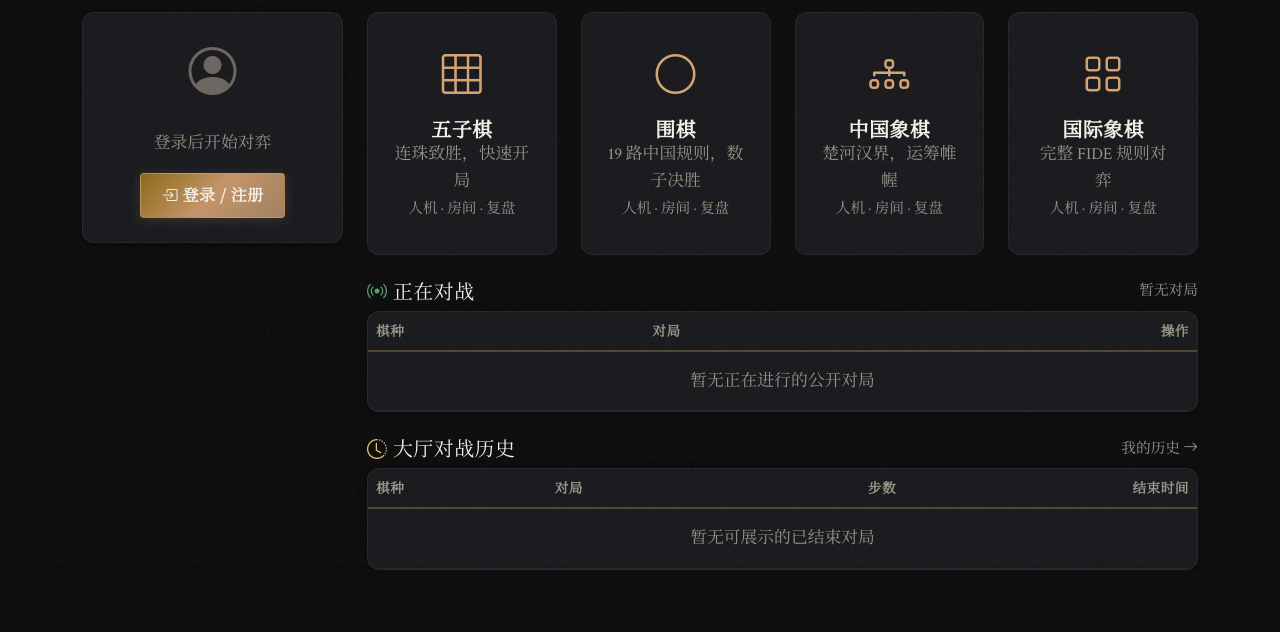
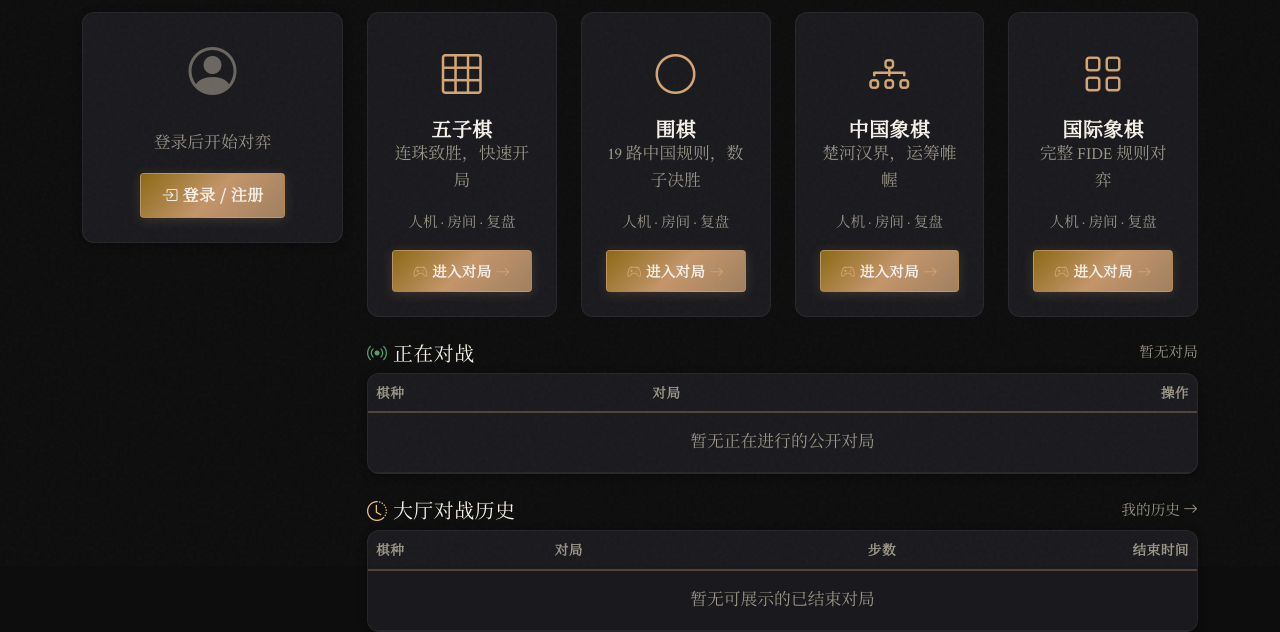
Before and after one commit to dbx192/GomokuBattle, a FastAPI app: page / in a window 1280 px wide. Shown: the part 234-866 px from the top of the page. Before the commit the page ends 804 px from the top, so only its background shows below. Run offline with FastAPI, Linux system fonts and the light colour scheme; data that the repository does not hold is empty; some libraries are stand-ins or nearby versions.

Commit message:
style: 优化游戏卡片布局与AI难度默认选项
1. 调整首页游戏卡片样式，添加进入按钮并统一卡片高度与内边距
2. 将AI难度默认选项改为简单模式
3. 更新静态资源缓存版本号

```diff
--- a/static/css/main.css
+++ b/static/css/main.css
@@ -351,11 +351,14 @@ h1, h2, h3, h4, h5, h6 {
     border: 1px solid var(--border-subtle);
     background: var(--bg-surface);
     border-radius: var(--radius-lg);
-    padding: 2rem 1.5rem;
+    padding: 2rem 1.5rem 1.5rem;
     text-align: center;
     transition: all var(--transition-slow);
     position: relative;
     overflow: hidden;
+    display: flex;
+    flex-direction: column;
+    min-height: 270px;
 }
 
 .game-mode-card::before {
@@ -396,6 +399,13 @@ h1, h2, h3, h4, h5, h6 {
 
 .game-mode-card .card-text {
     color: var(--text-secondary);
+}
+
+.game-mode-card .enter-btn {
+    margin-top: auto;
+    width: 100%;
+    padding: 0.55rem 1rem;
+    font-size: 0.9rem;
 }
 
 /* ── Buttons ── */
--- a/static/js/play.js
+++ b/static/js/play.js
@@ -286,7 +286,7 @@ function drawXiangqi() {
     for(let c=0;c<9;c++){ctx.beginPath();ctx.moveTo(p+c*cell,p);ctx.lineTo(p+c*cell,p+4*cell);ctx.moveTo(p+c*cell,p+5*cell);ctx.lineTo(p+c*cell,p+9*cell);ctx.stroke();}
     ctx.fillStyle='rgba(85,49,25,.72)';ctx.font='28px "Noto Serif SC",serif';ctx.textAlign='center';ctx.textBaseline='middle';ctx.fillText('楚 河',p+2.5*cell,p+4.5*cell);ctx.fillText('汉 界',p+5.5*cell,p+4.5*cell);
     ctx.beginPath();ctx.moveTo(p+3*cell,p);ctx.lineTo(p+5*cell,p+2*cell);ctx.moveTo(p+5*cell,p);ctx.lineTo(p+3*cell,p+2*cell);ctx.moveTo(p+3*cell,p+7*cell);ctx.lineTo(p+5*cell,p+9*cell);ctx.moveTo(p+5*cell,p+7*cell);ctx.lineTo(p+3*cell,p+9*cell);ctx.stroke();
-    if(!state)return;const chars={r:'车',h:'马',e:'相',a:'仕',k:'帅',c:'炮',p:'兵'};const last=recentMove();if(last&&Number.isInteger(last.from_row)&&Number.isInteger(last.to_row)){markRecentPoint(p+last.from_col*cell,p+last.from_row*cell,34);markRecentPoint(p+last.to_col*cell,p+last.to_row*cell,34);}state.board.forEach((row,r)=>row.forEach((piece,c)=>{if(piece==='0')return;const x=p+c*cell,y=p+r*cell;ctx.save();ctx.shadowColor='rgba(39,20,8,.4)';ctx.shadowBlur=6;ctx.shadowOffsetY=3;const g=ctx.createRadialGradient(x-9,y-10,3,x,y,29);if(piece===piece.toUpperCase()){g.addColorStop(0,'#ffe7bd');g.addColorStop(1,'#c8864f');}else{g.addColorStop(0,'#fbf0d9');g.addColorStop(1,'#bca789');}ctx.fillStyle=g;ctx.beginPath();ctx.arc(x,y,30,0,Math.PI*2);ctx.fill();ctx.strokeStyle=piece===piece.toUpperCase()?'#a52e2b':'#29251f';ctx.lineWidth=2;ctx.stroke();ctx.fillStyle=piece===piece.toUpperCase()?'#a52e2b':'#29251f';ctx.font='30px "Noto Serif SC",serif';ctx.textAlign='center';ctx.textBaseline='middle';ctx.fillText(chars[piece.toLowerCase()],x,y+1);ctx.restore();}));
+    if(!state)return;const chars={r:'车',h:'马',e:'相',a:'仕',k:'帅',c:'炮',p:'兵'};const last=recentMove();if(last&&Number.isInteger(last.from_row)&&Number.isInteger(last.to_row)){markRecentPoint(p+last.from_col*cell,p+last.from_row*cell,34);markRecentPoint(p+last.to_col*cell,p+last.to_row*cell,34);}state.board.forEach((row,r)=>row.forEach((piece,c)=>{if(piece==='0')return;const x=p+c*cell,y=p+r*cell,isRed=piece===piece.toUpperCase();ctx.save();ctx.shadowColor='rgba(18,9,4,.5)';ctx.shadowBlur=8;ctx.shadowOffsetY=3;const rim=ctx.createRadialGradient(x-8,y-10,3,x,y,31);if(isRed){rim.addColorStop(0,'#ffe3b8');rim.addColorStop(1,'#a9602f');}else{rim.addColorStop(0,'#6e5d47');rim.addColorStop(1,'#241b10');}ctx.fillStyle=rim;ctx.beginPath();ctx.arc(x,y,31,0,Math.PI*2);ctx.fill();ctx.restore();const face=ctx.createRadialGradient(x-7,y-9,2,x,y,26);if(isRed){face.addColorStop(0,'#fff4df');face.addColorStop(1,'#e7c69a');}else{face.addColorStop(0,'#f8edd9');face.addColorStop(1,'#d3bfa0');}ctx.beginPath();ctx.arc(x,y,26,0,Math.PI*2);ctx.fillStyle=face;ctx.fill();ctx.strokeStyle=isRed?'rgba(165,46,43,.55)':'rgba(41,37,31,.5)';ctx.lineWidth=1.5;ctx.beginPath();ctx.arc(x,y,21,0,Math.PI*2);ctx.stroke();ctx.save();ctx.fillStyle=isRed?'#b32424':'#201a14';ctx.font='700 30px "Noto Serif SC",serif';ctx.textAlign='center';ctx.textBaseline='middle';ctx.shadowColor='rgba(0,0,0,.18)';ctx.shadowBlur=1;ctx.shadowOffsetY=1;ctx.fillText(chars[piece.toLowerCase()],x,y+1);ctx.restore();}));
     if(selected){ctx.strokeStyle='#f0bf70';ctx.lineWidth=4;ctx.strokeRect(p+selected.col*cell-35,p+selected.row*cell-35,70,70);}
 }
 function renderClock() {
--- a/templates/base.html
+++ b/templates/base.html
@@ -9,7 +9,7 @@
     <link href="/static/lib/bootstrap/css/bootstrap.min.css" rel="stylesheet">
     <link href="/static/lib/bootstrap-icons/css/bootstrap-icons.min.css" rel="stylesheet">
     <link href="/static/lib/toastr/toastr.min.css" rel="stylesheet">
-    <link href="/static/css/main.css?v=20260824" rel="stylesheet">
+    <link href="/static/css/main.css?v=20260920" rel="stylesheet">
 
     {% block head_extra %}{% endblock %}
 </head>
--- a/templates/index.html
+++ b/templates/index.html
@@ -64,12 +64,15 @@
                 <div class="row g-4 mb-4">
                     {% for code, icon, title, text in [('gomoku','bi-grid-3x3','五子棋','连珠致胜，快速开局'), ('go','bi-circle','围棋','19 路中国规则，数子决胜'), ('xiangqi','bi-diagram-3','中国象棋','楚河汉界，运筹帷幄'), ('chess','bi-grid','国际象棋','完整 FIDE 规则对弈')] %}
                     <div class="col-md-6 col-xl-3">
-                        <a href="/play/{{ code }}" class="text-decoration-none">
-                            <div class="game-mode-card">
+                        <a href="/play/{{ code }}" class="text-decoration-none h-100 d-block">
+                            <div class="game-mode-card h-100 d-flex flex-column">
                                 <i class="bi {{ icon }}" style="font-size: 2.5rem;"></i>
                                 <h5 class="card-title mt-2">{{ title }}</h5>
-                                <p class="card-text mb-0">{{ text }}</p>
-                                <small class="text-muted">人机 · 房间 · 复盘</small>
+                                <p class="card-text">{{ text }}</p>
+                                <small class="text-muted mb-3">人机 · 房间 · 复盘</small>
+                                <span class="btn btn-primary enter-btn">
+                                    <i class="bi bi-controller"></i> 进入对局 <i class="bi bi-arrow-right"></i>
+                                </span>
                             </div>
                         </a>
                     </div>
--- a/templates/play.html
+++ b/templates/play.html
@@ -11,7 +11,7 @@
         <aside class="play-sidebar">
             <div class="play-actions">
                 <div class="mode-switch" role="group"><button class="mode-choice is-active" data-mode="ai"><i class="bi bi-cpu"></i> 人机</button><button class="mode-choice" data-mode="room"><i class="bi bi-people"></i> 房间</button></div>
-                <label class="ai-difficulty" id="difficultyControl"><span>AI 难度</span><select id="difficultySelect" class="form-select form-select-sm"><option value="easy">简单</option><option value="normal" selected>普通</option><option value="hard">困难</option></select></label>
+                <label class="ai-difficulty" id="difficultyControl"><span>AI 难度</span><select id="difficultySelect" class="form-select form-select-sm"><option value="easy" selected>简单</option><option value="normal">普通</option><option value="hard">困难</option></select></label>
                 <button id="startBtn" class="btn btn-primary"><i class="bi bi-play-fill"></i> 开始对局</button>
             </div>
             <div class="player-strip"><span class="player-dot player-dot-you"></span><div><small>你</small><strong id="playerSide">等待开始</strong></div><span class="turn-pill" id="turnPill">未开始</span></div>
@@ -44,4 +44,4 @@
     </div></div>
 </div>
 {% endblock %}
-{% block scripts %}<script src="/static/js/play.js?v=20260828"></script>{% endblock %}
+{% block scripts %}<script src="/static/js/play.js?v=20260920"></script>{% endblock %}
```
